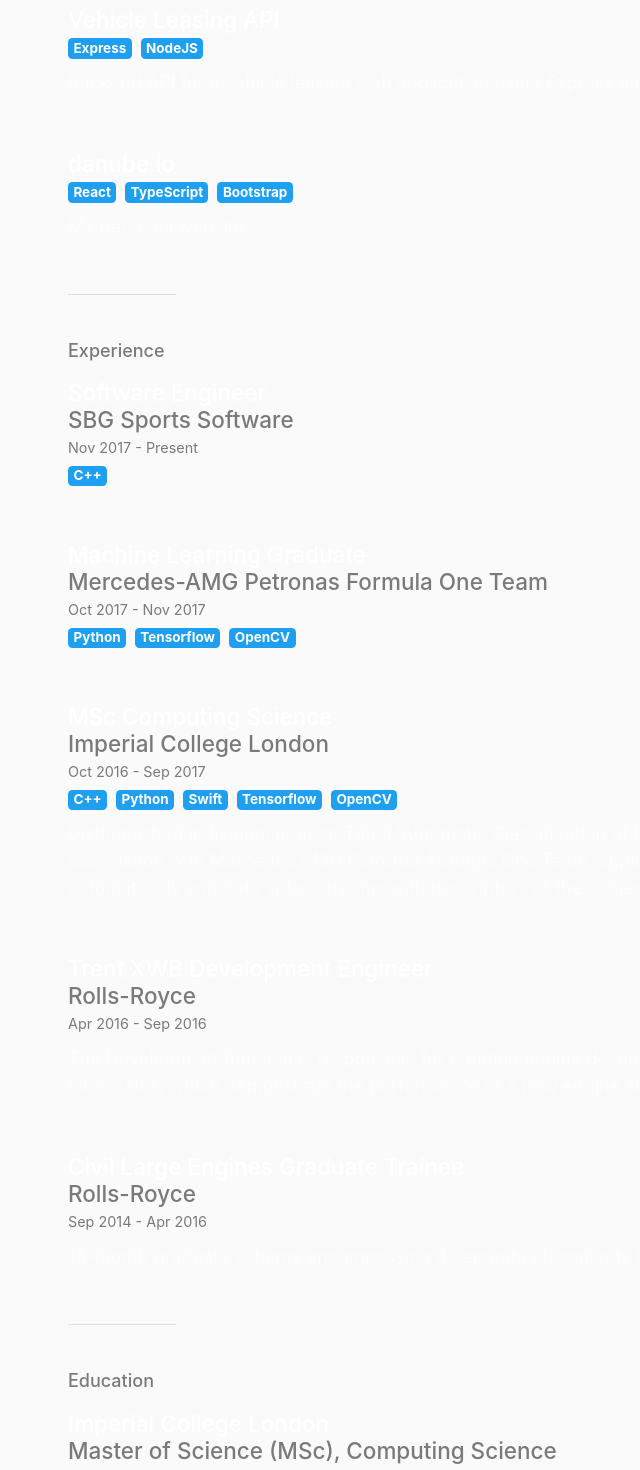
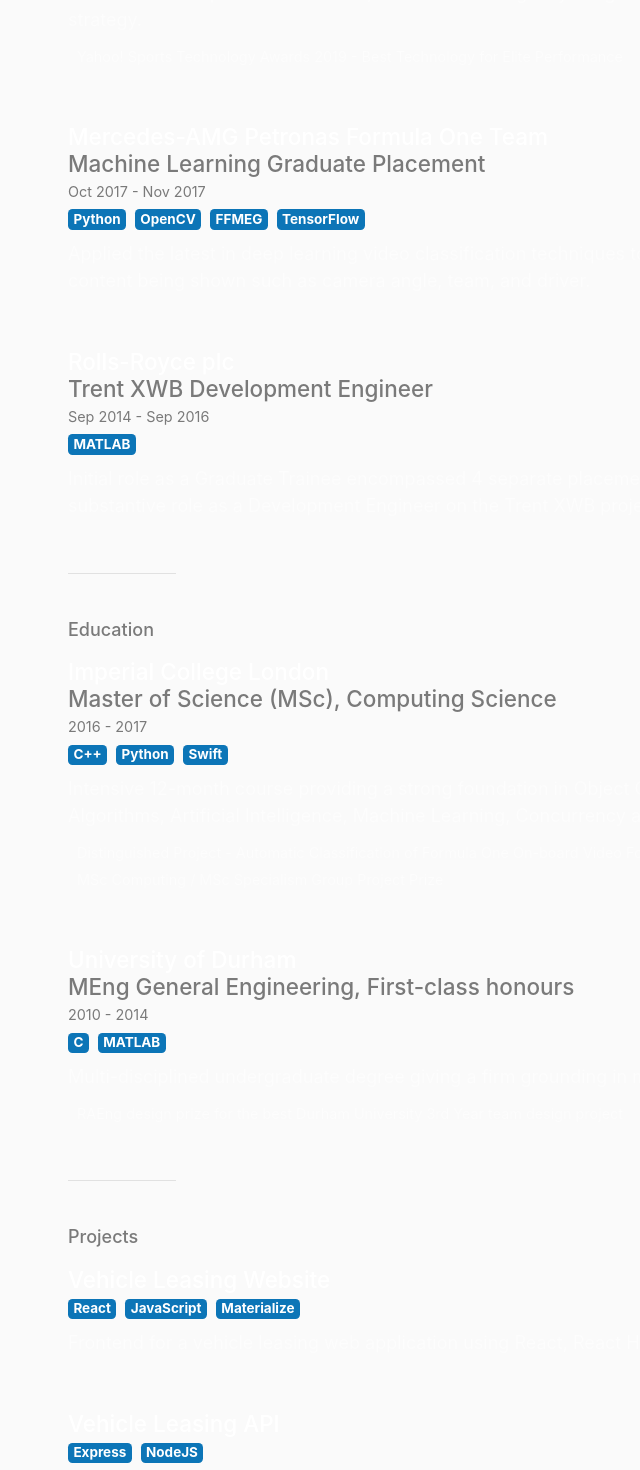
Before and after one commit to jim-og/danube.io, a React (Create React App) app: page / in a window 1280 px wide. Shown: the part 460-1930 px from the top of the page, without its empty margins (17-657 px from the left). Built offline with nearby package versions, Linux system fonts and the light colour scheme.

Commit message:
Align with CV

```diff
--- a/src/App.css
+++ b/src/App.css
@@ -14,9 +14,9 @@
     --body-color: #6c757d;
     --body-font-weight: 300;
     --link-color: #dee2e6;
-    --link-color-hover: #09d3ac;
+    --link-color-hover: #0c75b7;
     --heading-color: #fff;
-    --heading-color-hover: #09d3ac;
+    --heading-color-hover: #0c75b7;
     --hr-color: rgba(255, 255, 255, 0.1);
   }
 }
@@ -120,5 +120,5 @@ hr {
 }
 
 .badge-primary {
-  background-color: #1e9ff0;
+  background-color: #0c75b7;
 }
--- a/src/components/pages/Home.tsx
+++ b/src/components/pages/Home.tsx
@@ -10,11 +10,11 @@ const Home = () => {
       <div className="container">
         <Header />
         <hr />
-        <Projects />
-        <hr />
         <Career />
         <hr />
         <Education />
+        <hr />
+        <Projects />
         <hr />
       </div>
     </Fragment>
--- a/src/components/sections/Career.tsx
+++ b/src/components/sections/Career.tsx
@@ -7,48 +7,41 @@ const Career = () => {
       <h2>Experience</h2>
       <SectionItem
         {...{
-          header: 'Software Engineer',
-          subHeader: 'SBG Sports Software',
+          header: 'SBG Sports Software',
+          subHeader: 'Software Engineer',
           dates: 'Nov 2017 - Present',
-          badges: ['C++'],
+          paragraph: `Full stack developer for RaceWatch, an award winning fully integrated data analysis and visualisation software for elite motorsport strategy.`,
+          badges: [
+            'C++11',
+            'React',
+            'PostgreSQL',
+            'NodeJS',
+            'TypeScript',
+            'AWS',
+            'GoogleTest',
+            'OpenCV',
+          ],
+          awards: [
+            'Yahoo! Sports Technology Awards 2019 - Best Technology for Elite Performance',
+          ],
         }}
       />
       <SectionItem
         {...{
-          header: 'Machine Learning Graduate',
-          subHeader: 'Mercedes-AMG Petronas Formula One Team',
+          header: 'Mercedes-AMG Petronas Formula One Team',
+          subHeader: 'Machine Learning Graduate Placement',
           dates: 'Oct 2017 - Nov 2017',
-          badges: ['Python', 'Tensorflow', 'OpenCV'],
+          paragraph: `Applied the latest in deep learning video classification techniques to automatically annotate on-board video with descriptors of the content being shown such as camera angle, team, and driver.`,
+          badges: ['Python', 'OpenCV', 'FFMEG', 'TensorFlow'],
         }}
       />
       <SectionItem
         {...{
-          header: 'MSc Computing Science',
-          subHeader: 'Imperial College London',
-          dates: 'Oct 2016 - Sep 2017',
-          paragraph: `Distinguished individual project. Titled 'Automatic Classification of Formula One On-board Video Footage'
-          this project, in association with Mercedes AMG Petronas Formula One Team, applied the latest in deep learning video
-          classification techniques to automatically annotate video streams with descriptors of the content being shown.`,
-          badges: ['C++', 'Python', 'Swift', 'Tensorflow', 'OpenCV'],
-        }}
-      />
-      <SectionItem
-        {...{
-          header: 'Trent XWB Development Engineer',
-          subHeader: 'Rolls-Royce',
-          dates: 'Apr 2016 - Sep 2016',
-          paragraph: `The Development function is responsible for creating engine development and compliance programmes,
-          delivered to cost and timescales, which demonstrate the performance of a new engine and that certification
-          requirements are met. `,
-        }}
-      />
-      <SectionItem
-        {...{
-          header: 'Civil Large Engines Graduate Trainee',
-          subHeader: 'Rolls-Royce',
-          dates: 'Sep 2014 - Apr 2016',
-          paragraph:
-            '18-month graduate scheme encompassing 4 separate placements throughout the Civil Large Engines business.',
+          header: 'Rolls-Royce plc',
+          subHeader: 'Trent XWB Development Engineer',
+          dates: 'Sep 2014 - Sep 2016',
+          badges: ['MATLAB'],
+          paragraph: `Initial role as a Graduate Trainee encompassed 4 separate placements throughout the Civil Large Engines business, followed by a substantive role as a Development Engineer on the Trent XWB project. `,
         }}
       />
     </Fragment>
--- a/src/components/sections/Education.tsx
+++ b/src/components/sections/Education.tsx
@@ -15,7 +15,7 @@ const Education = () => {
           Concurrency and Networks & Distributed Systems.`,
           badges: ['C++', 'Python', 'Swift'],
           awards: [
-            'Distinguised Project - Automatic Classification of Formula One On-board Video Footage',
+            'Distinguished Project - Automatic Classification of Formula One On-board Video Footage',
             'MSc Computing / MSc Specialism Group Project Prize',
           ],
         }}
--- a/src/components/sections/Header.tsx
+++ b/src/components/sections/Header.tsx
@@ -12,7 +12,7 @@ const Header = () => {
         </p>
 
         <div className="links">
-          <a href="mailto:me@danube.io" title="Get in contact">
+          <a href="mailto:cv@danube.io" title="Get in contact">
             <i className="far fa-envelope"></i>
           </a>
           <a href="https://github.com/jim-og" title="Follow me on GitHub">
@@ -23,9 +23,6 @@ const Header = () => {
             title="Follow me on Linkedin"
           >
             <i className="fab fa-linkedin-in"></i>
-          </a>
-          <a href="https://twitter.com/Jimog_" title="Follow me on Twitter">
-            <i className="fab fa-twitter"></i>
           </a>
           <a
             href="https://www.strava.com/athletes/jim_gartland"
--- a/src/components/sections/Projects.tsx
+++ b/src/components/sections/Projects.tsx
@@ -48,7 +48,7 @@ const Projects = () => {
       <SectionItem
         {...{
           header: 'danube.io',
-          paragraph: 'My personal website.',
+          paragraph: 'Personal website.',
           badges: ['React', 'TypeScript', 'Bootstrap'],
           links: [
             {
```
